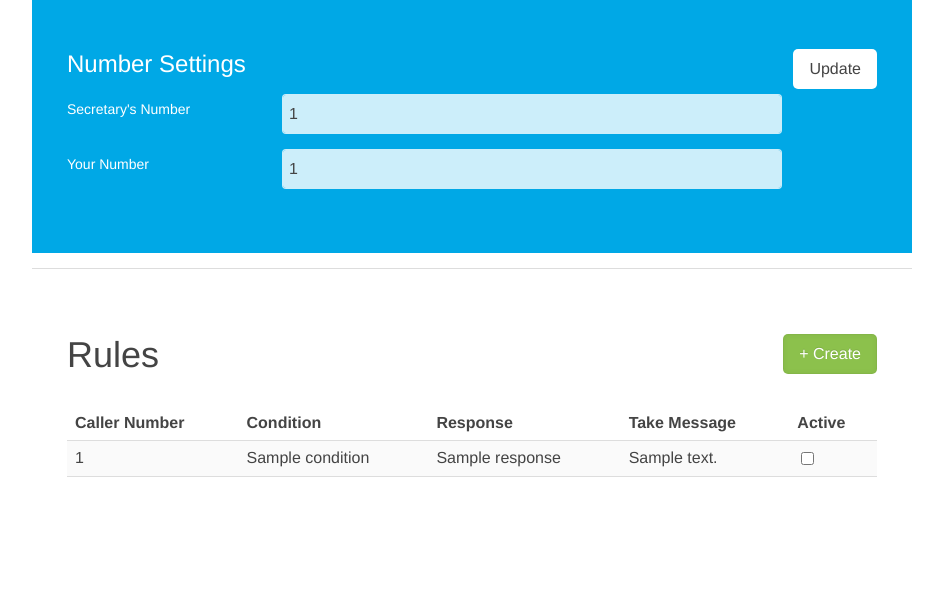
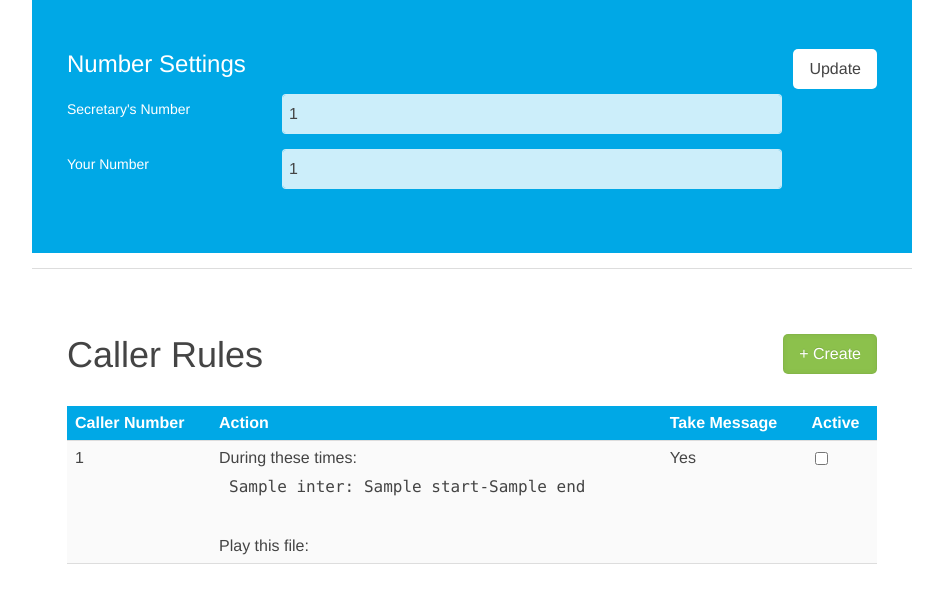
Before and after one commit to ghostling/secretary, a Flask app: template templates/index.html in a window 1280 px wide. Shown: the part 93-696 px from the top of the page, without its empty margins (168-1111 px from the left). Run offline with Flask 2, Linux system fonts and the light colour scheme; the template is opened without the code that fills it: most values are stand-ins (such as "Sample title", 1, 10 or a date in 2020).

Commit message:
Changed rendering of rules so that it's eye-friendly.

```diff
--- a/static/css/custom.css
+++ b/static/css/custom.css
@@ -19,3 +19,10 @@
 .button-group {
     margin-top: 20px;
 }
+
+.time-list {
+    overflow: scroll;
+    height: 50px;
+    font: 16px Consolas,monospace,serif;
+    margin: 10px;
+}
--- a/static/js/custom.js
+++ b/static/js/custom.js
@@ -123,13 +123,13 @@ function bindCreateTimeRule() {
             time_rule.take_message = 0;
         }
 
-        always_rule.is_active = 1;
+        time_rule.is_active = 1;
 
         // Assigns rule to specified caller number.
         complete_rule = {};
         complete_rule[caller_number] = time_rule;
         time_rule_json = JSON.stringify(complete_rule);
-        sendNewRuleToFlask(always_rule_json);
+        sendNewRuleToFlask(time_rule_json);
     });
 };
 
@@ -146,7 +146,6 @@ function toggleNumberActiveState() {
                 },
     });
         } else {
-            console.log($(this));
             var number = $(this)[0].dataset.number;
             $.ajax({
                 type: "POST",
--- a/templates/index.html
+++ b/templates/index.html
@@ -50,16 +50,15 @@
       <div class="uk-block">
         <div class="uk-container">
           <div class="uk-flex uk-flex-top uk-flex-space-between">
-            <h1>Rules</h1>
+            <h1>Caller Rules</h1>
             <button class="uk-button uk-button-success uk-button-large uk-flex-right" data-uk-modal="{target:'#create-rule-modal'}">+ Create</button>
             {% include 'create_rule_modal.html' %}
           </div>
           <table class="uk-table uk-table-striped">
-            <thead>
+            <thead class="uk-block-primary uk-contrast">
               <tr>
                 <th>Caller Number</th>
-                <th>Condition</th>
-                <th>Response</th>
+                <th>Action</th>
                 <th>Take Message</th>
                 <th>Active</th>
               </tr>
@@ -73,9 +72,39 @@
                   (Everyone else)
                   {% endif %}
                 </td>
-                <td>{{rules[number].condition}}</td>
-                <td>{{rules[number].response}}</td>
-                <td>{{rules[number].take_message}}</td>
+                <td>
+                  {% if rules[number].condition == "always" %}
+                    {% if rules[number].forward %}
+                      <strong>Always</strong> forward to your real number.
+                    {% elif rules[number].response.type == "text" %}
+                      <strong>Always</strong> reply with
+                      "{{rules[number].response.data}}".
+                    {% else %} {# audio #}
+                      <strong>Always</strong> play this file:
+                      <audio src="{{rules[number].response.data}}"></audio>
+                    {% endif %}
+                  {% else %} {# time rule #}
+                    During these times:
+                    <div class="time-list">
+                      {% for inter in rules[number].busy_intervals %}
+                        {{inter.label}}: {{inter.start}}-{{inter.end}}<br>
+                      {% endfor %}
+                    </div>
+                    {% if rules[number].response.type == "text" %}
+                      Reply with "{{rules[number].response.data}}".
+                      {% else %} {# audio #}
+                      Play this file:
+                      <audio src="{{rules[number].response.data}}"></audio>
+                    {% endif %}
+                  {% endif %}
+                </td>
+                <td>
+                  {% if rules[number].take_message %}
+                    Yes
+                  {% else %}
+                    No
+                  {% endif %}
+                </td>
                 <td>
                   {% if rules[number].is_active %}
                   {% if number == "*" %}
```
